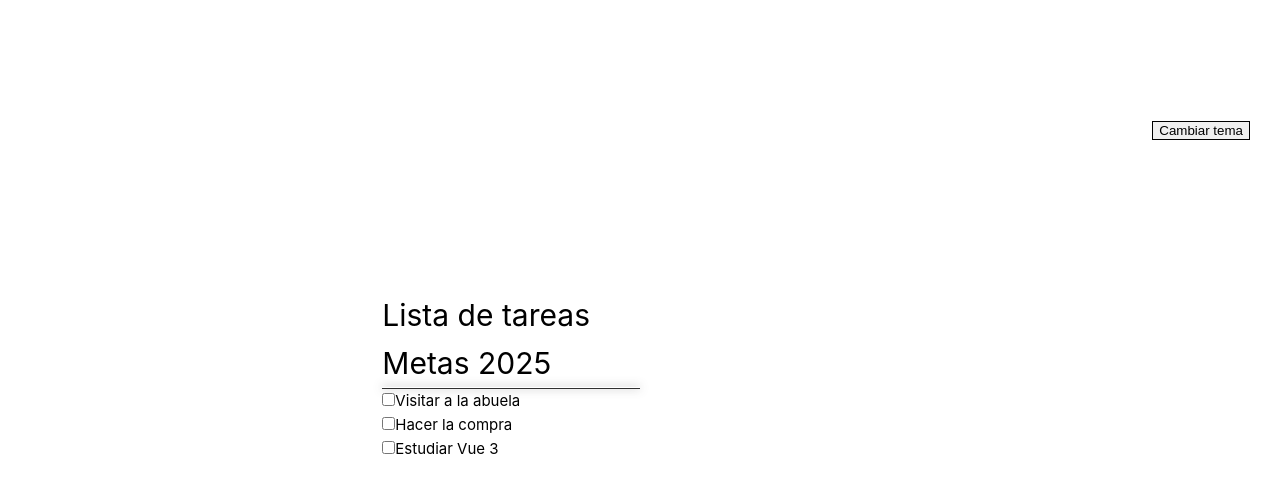
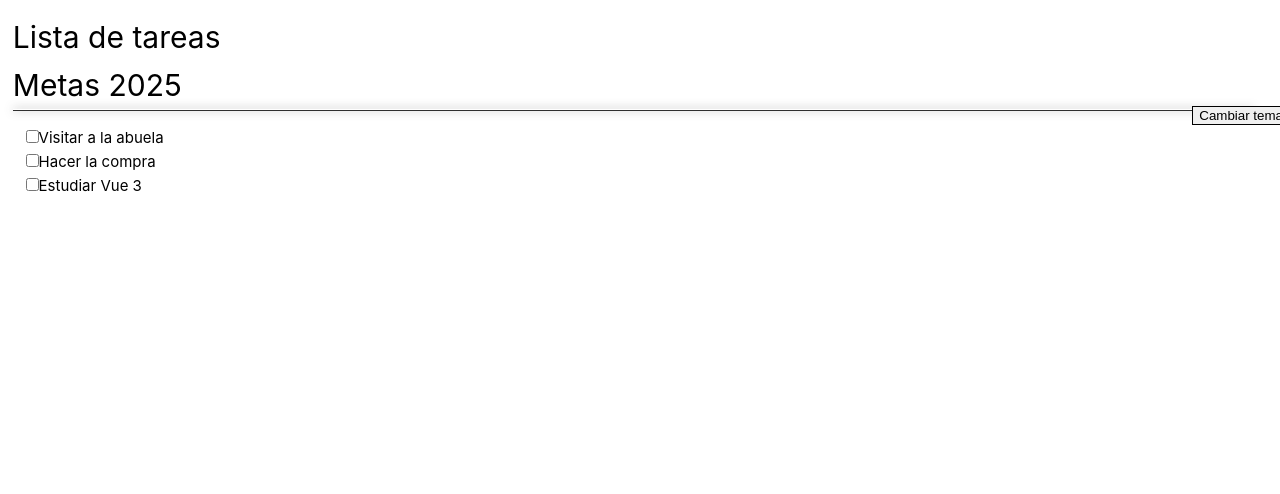
Before and after one commit to MarcosJFR8/PracticeList, a Vue app: page / in a window 1280 px wide. Shown: the top 494 px of the page. Built offline with nearby package versions, Linux system fonts and the light colour scheme; the HTML template or start-up script is replaced by a standard one.

Commit message:
elements distribution changed

```diff
--- a/src/components/AppHeader.vue
+++ b/src/components/AppHeader.vue
@@ -13,4 +13,16 @@
 </template>
 
 <style scoped>
+    header{
+        position: fixed;
+        top: 0;
+        left: 0;
+        width: 97%;
+        margin: 1%;
+        padding: 0;
+    }
+    h1{
+        margin: 0;
+        padding: 0;
+    }
 </style>
--- a/src/components/ThemeSwitch.vue
+++ b/src/components/ThemeSwitch.vue
@@ -58,6 +58,6 @@ button {
     cursor: pointer;
     transition: background-color 0.3s ease, color 0.3s ease;
     position: relative;
-    bottom: 350px; left: 690px;
+    bottom: 280px; left: 730px;
 }
 </style>
--- a/src/components/TodoList.vue
+++ b/src/components/TodoList.vue
@@ -43,5 +43,10 @@
     ul {
         list-style: none;
         padding: 0;
+        position: fixed;
+        top: 100px;
+        left: 0;
+        width: 100%;
+        margin: 2%;
     }
 </style>
```
